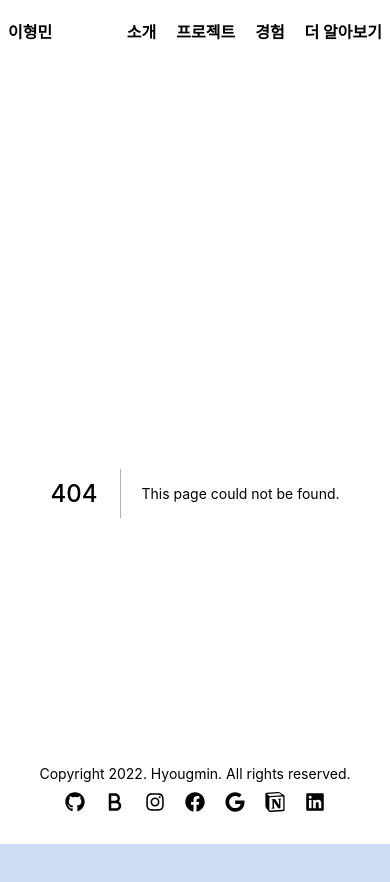
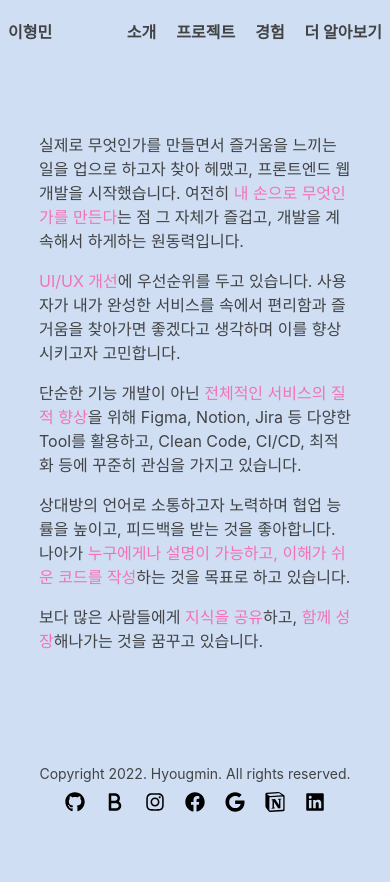
Before and after one commit to hyoungqu23/Hyoungmin_Portfolio, a Next.js app: page /about in a window 390 px wide. Before the commit this address had no page. Shown: the top 882 px of the page. After the commit the page ends 844 px from the top, so only its background shows below. Built offline with nearby package versions, Linux system fonts and the light colour scheme; a web font is replaced by a local one.

Commit message:
Feat: 소개 페이지 구현
- 소개 내용 추가
- 강조 문구 설정
- 가독성 향상을 위한 색상 설정
- 반응형 디자인 추가

```diff
--- /dev/null
+++ b/pages/about/index.tsx
@@ -0,0 +1,39 @@
+import type { NextPage } from 'next';
+
+const About: NextPage = () => {
+  return (
+    <div className="container h-full mx-auto flex flex-col justify-center items-center">
+      <p className="w-full lg:w-4/5 text-base lg:text-2xl mb-4">
+        실제로 무엇인가를 만들면서 즐거움을 느끼는 일을 업으로 하고자 찾아 헤맸고, 프론트엔드 웹
+        개발을 시작했습니다. 여전히{' '}
+        <span className="text-bold text-pink-400">내 손으로 무엇인가를 만든다</span>는 점 그 자체가
+        즐겁고, 개발을 계속해서 하게하는 원동력입니다.
+      </p>
+      <p className="w-full lg:w-4/5 text-base lg:text-2xl mb-4">
+        <span className="text-bold text-pink-400">UI/UX 개선</span>에 우선순위를 두고 있습니다.
+        사용자가 내가 완성한 서비스를 속에서 편리함과 즐거움을 찾아가면 좋겠다고 생각하며 이를
+        향상시키고자 고민합니다.
+      </p>
+      <p className="w-full lg:w-4/5 text-base lg:text-2xl mb-4">
+        단순한 기능 개발이 아닌{' '}
+        <span className="text-bold text-pink-400">전체적인 서비스의 질적 향상</span>을 위해 Figma,
+        Notion, Jira 등 다양한 Tool를 활용하고, Clean Code, CI/CD, 최적화 등에 꾸준히 관심을 가지고
+        있습니다.
+      </p>
+      <p className="w-full lg:w-4/5 text-base lg:text-2xl mb-4">
+        상대방의 언어로 소통하고자 노력하며 협업 능률을 높이고, 피드백을 받는 것을 좋아합니다.
+        나아가{' '}
+        <span className="text-bold text-pink-400">
+          누구에게나 설명이 가능하고, 이해가 쉬운 코드를 작성
+        </span>
+        하는 것을 목표로 하고 있습니다.
+      </p>
+      <p className="w-full lg:w-4/5 text-base lg:text-2xl mb-4">
+        보다 많은 사람들에게 <span className="text-bold text-pink-400">지식을 공유</span>하고,{' '}
+        <span className="text-bold text-pink-400">함께 성장</span>해나가는 것을 꿈꾸고 있습니다.
+      </p>
+    </div>
+  );
+};
+
+export default About;
```
